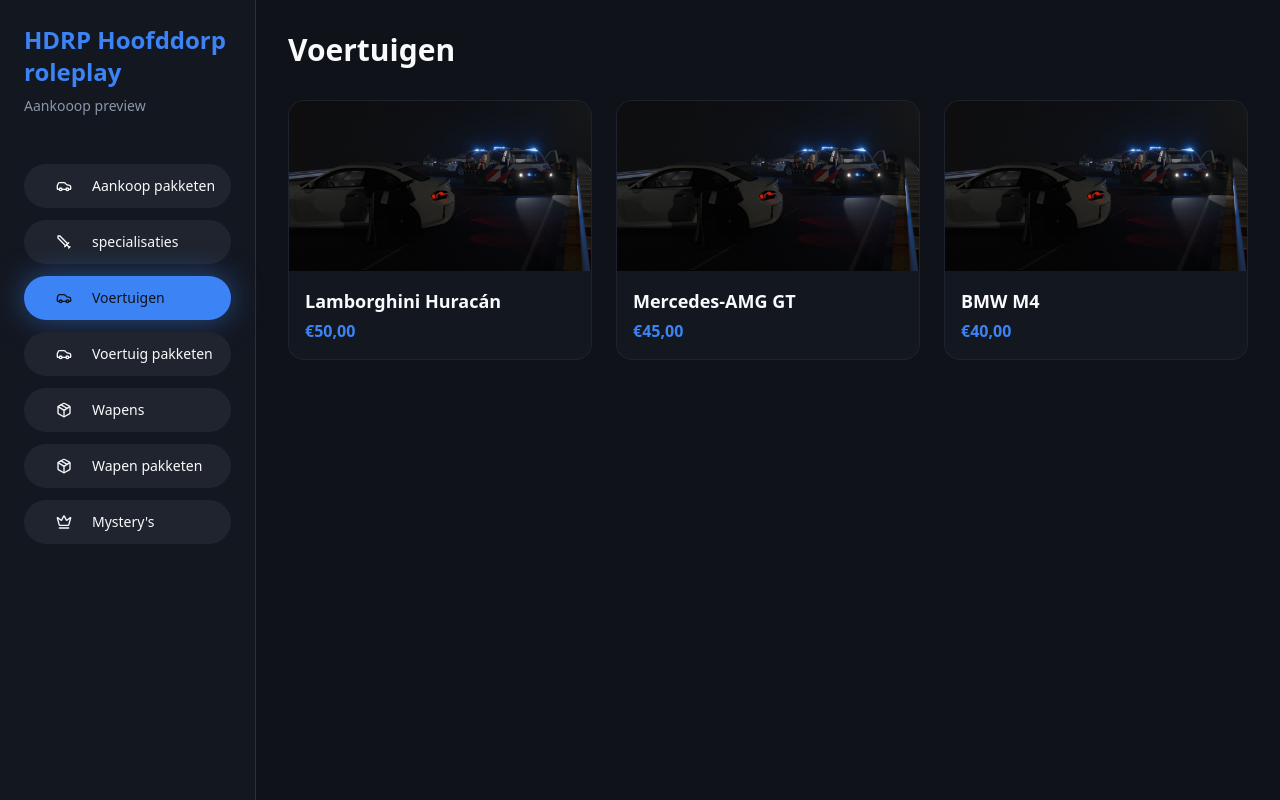
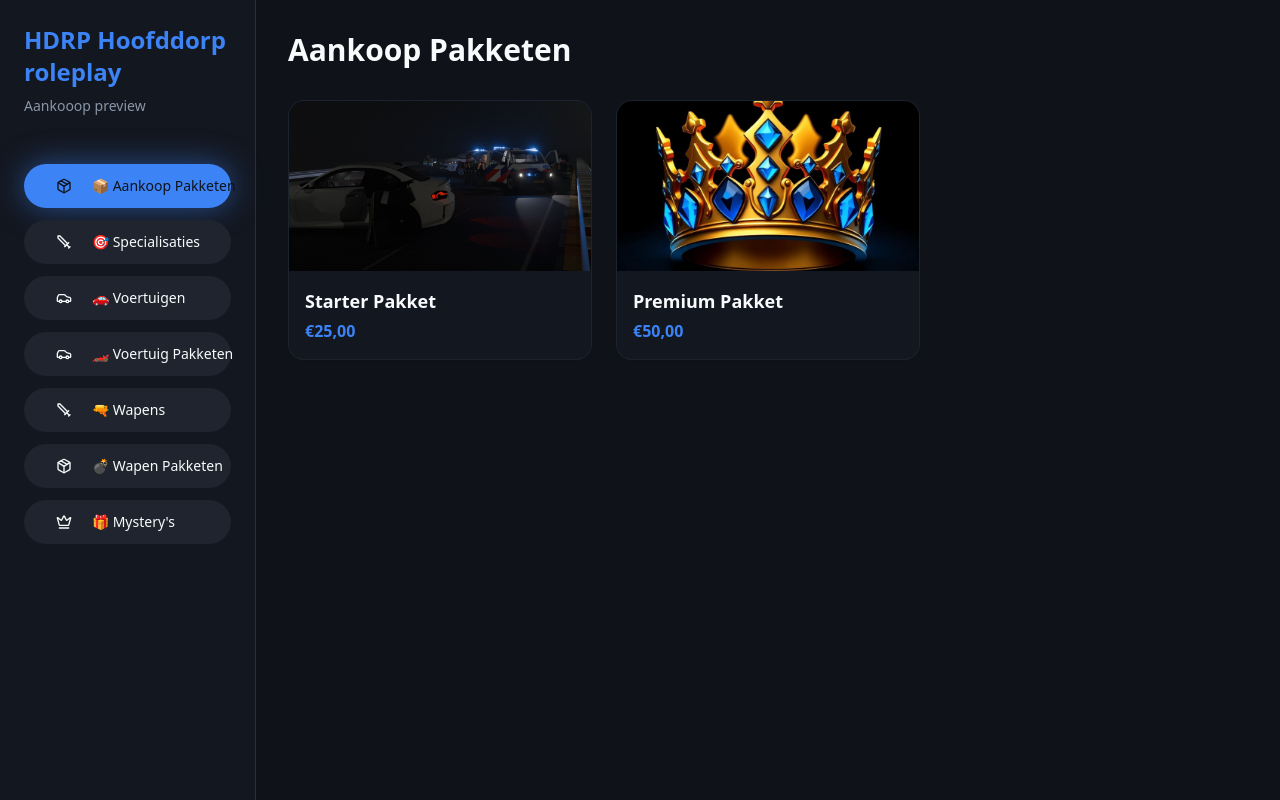
Before and after one commit to Mees079/gh-bluish-shine, a React (Vite) app: page / in a window 1280 px wide. Built offline with nearby package versions, Linux system fonts and the light colour scheme; the HTML template or start-up script is replaced by a standard one.

Commit message:
Fix bugs and improve UI

```diff
--- a/src/components/ProductModal.tsx
+++ b/src/components/ProductModal.tsx
@@ -43,15 +43,15 @@ export const ProductModal = ({ product, open, onOpenChange }: ProductModalProps)
   return (
     <>
       <Dialog open={open} onOpenChange={onOpenChange}>
-        <DialogContent className="max-w-3xl bg-card border-border max-h-[90vh] overflow-y-auto">
+        <DialogContent className="max-w-3xl bg-card border-border max-h-[90vh] overflow-y-auto custom-scrollbar sm:max-w-[90vw]">
           <DialogHeader>
-            <DialogTitle className="text-2xl text-foreground">{product.name}</DialogTitle>
-            <DialogDescription className="text-muted-foreground">
+            <DialogTitle className="text-xl sm:text-2xl text-foreground">{product.name}</DialogTitle>
+            <DialogDescription className="text-sm sm:text-base text-muted-foreground">
               {product.description}
             </DialogDescription>
           </DialogHeader>
 
-          <div className="space-y-6">
+          <div className="space-y-4 sm:space-y-6">
             {/* Afbeeldingen Galerie */}
             <div className="space-y-3">
               {/* Hoofd Afbeelding */}
@@ -95,19 +95,19 @@ export const ProductModal = ({ product, open, onOpenChange }: ProductModalProps)
 
             <div className="space-y-4">
               <div>
-                <h4 className="font-semibold text-foreground mb-2">Beschrijving</h4>
-                <p className="text-muted-foreground leading-relaxed">{product.details}</p>
+                <h4 className="font-semibold text-base sm:text-lg text-foreground mb-2">Beschrijving</h4>
+                <p className="text-sm sm:text-base text-muted-foreground leading-relaxed">{product.details}</p>
               </div>
 
-              <div className="flex items-center justify-between pt-4 border-t border-border">
+              <div className="flex flex-col sm:flex-row items-start sm:items-center justify-between gap-4 pt-4 border-t border-border">
                 <div>
-                  <p className="text-sm text-muted-foreground mb-1">Prijs</p>
-                  <p className="text-2xl font-bold text-primary">{product.price}</p>
+                  <p className="text-xs sm:text-sm text-muted-foreground mb-1">Prijs</p>
+                  <p className="text-xl sm:text-2xl font-bold text-primary">{product.price}</p>
                 </div>
                 <Button
                   variant="glow"
                   size="lg"
-                  className="rounded-full px-8"
+                  className="rounded-full px-6 sm:px-8 w-full sm:w-auto text-sm sm:text-base"
                   onClick={handleBuyClick}
                 >
                   Koop Nu
@@ -156,62 +156,62 @@ export const ProductModal = ({ product, open, onOpenChange }: ProductModalProps)
 
       {/* Aankoop Instructies Modal */}
       <Dialog open={instructionsOpen} onOpenChange={setInstructionsOpen}>
-        <DialogContent className="max-w-lg bg-card border-primary/30">
+        <DialogContent className="max-w-lg bg-card border-primary/30 sm:max-w-[90vw] custom-scrollbar">
           <DialogHeader>
-            <DialogTitle className="text-2xl text-primary flex items-center gap-2">
+            <DialogTitle className="text-xl sm:text-2xl text-primary flex items-center gap-2">
               📋 Hoe te kopen?
             </DialogTitle>
-            <DialogDescription className="text-muted-foreground">
+            <DialogDescription className="text-sm sm:text-base text-muted-foreground">
               Volg deze stappen om je aankoop te voltooien
             </DialogDescription>
           </DialogHeader>
 
-          <div className="space-y-6">
-            <div className="bg-primary/10 border border-primary/20 rounded-lg p-6">
-              <ol className="text-foreground space-y-4 list-none">
-                <li className="flex gap-3">
-                  <span className="flex-shrink-0 w-6 h-6 rounded-full bg-primary text-primary-foreground flex items-center justify-center text-sm font-bold">1</span>
+          <div className="space-y-4 sm:space-y-6">
+            <div className="bg-primary/10 border border-primary/20 rounded-lg p-4 sm:p-6">
+              <ol className="text-foreground space-y-3 sm:space-y-4 list-none text-sm sm:text-base">
+                <li className="flex gap-2 sm:gap-3">
+                  <span className="flex-shrink-0 w-5 h-5 sm:w-6 sm:h-6 rounded-full bg-primary text-primary-foreground flex items-center justify-center text-xs sm:text-sm font-bold">1</span>
                   <span>Klik op "Ga naar Discord" hieronder</span>
                 </li>
-                <li className="flex gap-3">
-                  <span className="flex-shrink-0 w-6 h-6 rounded-full bg-primary text-primary-foreground flex items-center justify-center text-sm font-bold">2</span>
+                <li className="flex gap-2 sm:gap-3">
+                  <span className="flex-shrink-0 w-5 h-5 sm:w-6 sm:h-6 rounded-full bg-primary text-primary-foreground flex items-center justify-center text-xs sm:text-sm font-bold">2</span>
                   <span className="font-semibold">Maak een AANKOOP ticket aan (GEEN vragen ticket!)</span>
                 </li>
-                <li className="flex gap-3">
-                  <span className="flex-shrink-0 w-6 h-6 rounded-full bg-primary text-primary-foreground flex items-center justify-center text-sm font-bold">3</span>
+                <li className="flex gap-2 sm:gap-3">
+                  <span className="flex-shrink-0 w-5 h-5 sm:w-6 sm:h-6 rounded-full bg-primary text-primary-foreground flex items-center justify-center text-xs sm:text-sm font-bold">3</span>
                   <span>Vul het formulier in met je gegevens</span>
                 </li>
-                <li className="flex gap-3">
-                  <span className="flex-shrink-0 w-6 h-6 rounded-full bg-primary text-primary-foreground flex items-center justify-center text-sm font-bold">4</span>
+                <li className="flex gap-2 sm:gap-3">
+                  <span className="flex-shrink-0 w-5 h-5 sm:w-6 sm:h-6 rounded-full bg-primary text-primary-foreground flex items-center justify-center text-xs sm:text-sm font-bold">4</span>
                   <span>Tag <span className="text-primary font-mono font-semibold">@Mees_079_</span> in het ticket</span>
                 </li>
-                <li className="flex gap-3">
-                  <span className="flex-shrink-0 w-6 h-6 rounded-full bg-primary text-primary-foreground flex items-center justify-center text-sm font-bold">5</span>
+                <li className="flex gap-2 sm:gap-3">
+                  <span className="flex-shrink-0 w-5 h-5 sm:w-6 sm:h-6 rounded-full bg-primary text-primary-foreground flex items-center justify-center text-xs sm:text-sm font-bold">5</span>
                   <span>Wacht op bevestiging en verdere instructies</span>
                 </li>
               </ol>
             </div>
 
-            <div className="bg-destructive/10 border border-destructive/20 rounded-lg p-4">
-              <p className="text-sm text-foreground">
+            <div className="bg-destructive/10 border border-destructive/20 rounded-lg p-3 sm:p-4">
+              <p className="text-xs sm:text-sm text-foreground">
                 <span className="font-bold text-destructive">⚠️ Let op:</span> Maak alleen een AANKOOP ticket aan, geen vragen ticket!
               </p>
             </div>
 
-            <div className="flex gap-3">
+            <div className="flex flex-col sm:flex-row gap-3">
               <Button
                 variant="outline"
-                className="flex-1"
+                className="flex-1 text-sm sm:text-base"
                 onClick={() => setInstructionsOpen(false)}
               >
                 Annuleren
               </Button>
               <Button
                 variant="glow"
-                className="flex-1"
+                className="flex-1 text-sm sm:text-base"
                 onClick={handleProceedToDiscord}
               >
-                Ga naar Discord <ExternalLink className="ml-2 h-4 w-4" />
+                Ga naar Discord <ExternalLink className="ml-2 h-3 w-3 sm:h-4 sm:w-4" />
               </Button>
             </div>
           </div>
--- a/src/components/Sidebar.tsx
+++ b/src/components/Sidebar.tsx
@@ -20,17 +20,17 @@ interface SidebarProps {
   onCategoryChange: (category: Category) => void;
 }
 
-// Voeg hier nieuwe categorie buttons toe
+// Voeg hier nieuwe categorie buttons toe met emoji's
 const categories = [
-  { id: "Aankoop pakketen" as Category, label: "Aankoop pakketen", icon: Car },
-  { id: "specialisaties" as Category, label: "specialisaties", icon: Sword },
-  { id: "voertuigen" as Category, label: "Voertuigen", icon: Car },
-  { id: "Voertuig pakketen" as Category, label: "Voertuig pakketen", icon: Car },
-  { id: "Wapens" as Category, label: "Wapens", icon: Package },
-  { id: "Wapen pakketen" as Category, label: "Wapen pakketen", icon: Package },
-  { id: "Mystery's" as Category, label: "Mystery's", icon: Crown },
+  { id: "Aankoop pakketen" as Category, label: "📦 Aankoop Pakketen", icon: Package },
+  { id: "specialisaties" as Category, label: "🎯 Specialisaties", icon: Sword },
+  { id: "Voertuigen" as Category, label: "🚗 Voertuigen", icon: Car },
+  { id: "Voertuig pakketen" as Category, label: "🏎️ Voertuig Pakketen", icon: Car },
+  { id: "Wapens" as Category, label: "🔫 Wapens", icon: Sword },
+  { id: "Wapen pakketen" as Category, label: "💣 Wapen Pakketen", icon: Package },
+  { id: "Mystery's" as Category, label: "🎁 Mystery's", icon: Crown },
   // NIEUWE CATEGORIE TOEVOEGEN? Kopieer een regel hierboven en pas aan!
-  // Voorbeeld: { id: "huizen" as Category, label: "Huizen", icon: Home },
+  // Voorbeeld: { id: "huizen" as Category, label: "🏠 Huizen", icon: Home },
 ];
 
 export const Sidebar = ({ activeCategory, onCategoryChange }: SidebarProps) => {
--- a/src/data/products.ts
+++ b/src/data/products.ts
@@ -26,20 +26,60 @@ import itemsImage from "@/assets/items-example.jpg";
 // ===================================================================
 
 export const products: Record<Category, Product[]> = {
-  voertuigen: [
+  "Aankoop pakketen": [
+    {
+      id: "pakket-1",
+      name: "Starter Pakket",
+      images: [carImage, weaponImage],
+      price: "€25,00",
+      description: "Perfect startpakket voor beginners",
+      details:
+        "Dit complete startpakket bevat alles wat je nodig hebt om te beginnen. Inclusief basis voertuig, starter wapens, en essentiële items. Ideaal voor nieuwe spelers die snel willen starten.",
+    },
+    {
+      id: "pakket-2",
+      name: "Premium Pakket",
+      images: [vipImage, carImage],
+      price: "€50,00",
+      description: "All-in-one premium ervaring",
+      details:
+        "Het ultieme pakket met premium voertuigen, exclusieve wapens en VIP status. Krijg directe toegang tot alles wat je nodig hebt voor de beste roleplay ervaring.",
+    },
+  ],
+  "specialisaties": [
+    {
+      id: "spec-1",
+      name: "Politie Specialisatie",
+      images: [weaponImage, itemsImage],
+      price: "€30,00",
+      description: "Word een elite politieagent",
+      details:
+        "Complete politie uitrusting met tactical gear, politie voertuig toegang, en speciale bevoegdheden. Inclusief politie uniform, wapens en training.",
+    },
+    {
+      id: "spec-2",
+      name: "Medic Specialisatie",
+      images: [itemsImage, vipImage],
+      price: "€25,00",
+      description: "Professionele medische training",
+      details:
+        "Volledige medische uitrusting en ambulance toegang. Inclusief geavanceerde medical kits, trauma training en exclusieve medic skins.",
+    },
+  ],
+  "Voertuigen": [
     {
       id: "car-1",
       name: "Lamborghini Huracán",
-      images: [carImage, carImage], // Je kan meerdere foto's toevoegen
+      images: [carImage, carImage],
       price: "€50,00",
       description: "Ultra snelle sportwagen met neon underglow",
       details:
-        "Deze prachtige Lamborghini Huracán is perfect voor de spelers die stijl en snelheid willen combineren. Met custom blauwe neon underglow en exclusieve tuning opties. Inclusief 100% motorupgrade, turbo en custom velgen. Maximale snelheid en handling voor de ultieme rijervaring in Hoofddorp.",
+        "Deze prachtige Lamborghini Huracán is perfect voor de spelers die stijl en snelheid willen combineren. Met custom blauwe neon underglow en exclusieve tuning opties. Inclusief 100% motorupgrade, turbo en custom velgen.",
     },
     {
       id: "car-2",
       name: "Mercedes-AMG GT",
-      images: [carImage],
+      images: [carImage, carImage],
       price: "€45,00",
       description: "Luxe sportwagen met premium afwerking",
       details:
@@ -48,14 +88,34 @@ export const products: Record<Category, Product[]> = {
     {
       id: "car-3",
       name: "BMW M4",
-      images: [carImage],
+      images: [carImage, carImage],
       price: "€40,00",
       description: "Sport sedan met race performance",
       details:
         "Een echte coureur's auto. De BMW M4 biedt ongeëvenaarde handling en acceleratie. Inclusief race chip tuning, sportuitlaat en custom spoiler. Ideaal voor street races en politie achtervolging.",
     },
   ],
-  wapens: [
+  "Voertuig pakketen": [
+    {
+      id: "carpak-1",
+      name: "Sport Car Collection",
+      images: [carImage, carImage],
+      price: "€120,00",
+      description: "3 premium sportwagens in één pakket",
+      details:
+        "Krijg directe toegang tot onze top 3 sportwagens: Lamborghini Huracán, Mercedes-AMG GT, en BMW M4. Bespaar €15 ten opzichte van losse aankoop. Alle voertuigen volledig getuned.",
+    },
+    {
+      id: "carpak-2",
+      name: "Luxury Car Bundle",
+      images: [carImage, carImage],
+      price: "€90,00",
+      description: "Premium luxe voertuigen collectie",
+      details:
+        "Exclusieve collectie van luxe voertuigen voor de zakelijke roleplay. Inclusief sedan, SUV en limousine. Perfect voor VIP characters en executives.",
+    },
+  ],
+  "Wapens": [
     {
       id: "weapon-1",
       name: "Tactical AR-15",
@@ -63,12 +123,12 @@ export const products: Record<Category, Product[]> = {
       price: "€25,00",
       description: "Zwaar aanvalsgeweer met blauwe neon",
       details:
-        "Dit state-of-the-art tactical rifle is uitgerust met holografisch vizier, laser sight en blue neon accenten. Perfecte nauwkeurigheid op middellange afstand. Inclusief 3 magazijnen en tactical grip. Alleen voor VIP+ leden beschikbaar.",
+        "Dit state-of-the-art tactical rifle is uitgerust met holografisch vizier, laser sight en blue neon accenten. Perfecte nauwkeurigheid op middellange afstand. Inclusief 3 magazijnen en tactical grip.",
     },
     {
       id: "weapon-2",
       name: "Desert Eagle .50",
-      images: [weaponImage],
+      images: [weaponImage, weaponImage],
       price: "€15,00",
       description: "Krachtig handvuurwapen",
       details:
@@ -77,69 +137,60 @@ export const products: Record<Category, Product[]> = {
     {
       id: "weapon-3",
       name: "MP5 SMG",
-      images: [weaponImage],
+      images: [weaponImage, weaponImage],
       price: "€20,00",
       description: "Tactisch machinegeweer",
       details:
         "Compacte en dodelijke MP5 met hoge vuursnelheid. Ideaal voor close-quarters combat. Inclusief reflex sight, foregrip en suppressor. Populair bij politie en special forces roleplay.",
     },
   ],
-  items: [
+  "Wapen pakketen": [
     {
-      id: "item-1",
-      name: "Tactical Backpack",
-      images: [itemsImage],
-      price: "€10,00",
-      description: "Extra inventory space met stijl",
+      id: "weappak-1",
+      name: "Arsenal Pack",
+      images: [weaponImage, weaponImage],
+      price: "€50,00",
+      description: "Complete wapencollectie",
       details:
-        "Deze premium tactical backpack biedt 50 extra inventory slots. Met LED verlichting en waterdichte compartimenten. Perfect voor lange expedities of als je veel items wilt dragen. Duurzaam en stijlvol.",
+        "Krijg alle beschikbare wapens in één pakket. Inclusief AR-15, Desert Eagle, MP5 en meer. Bespaar €10 ten opzichte van losse aankoop. Plus gratis munitie voor 1 maand.",
     },
     {
-      id: "item-2",
-      name: "Medic Kit Pro",
-      images: [itemsImage],
-      price: "€8,00",
-      description: "Uitgebreide medische set",
+      id: "weappak-2",
+      name: "Gang Starter Kit",
+      images: [weaponImage, weaponImage],
+      price: "€35,00",
+      description: "Essential gang weaponry",
       details:
-        "Complete medische kit met 10x bandages, 5x medkits en 3x adrenaline shots. Onmisbaar voor lange roleplay sessies. Inclusief draagtas en snelle toegang shortcuts.",
+        "Basis wapenpakket voor gang roleplay. Inclusief handguns, machinegeweer en messen. Perfect voor beginnende gang members.",
+    },
+  ],
+  "Mystery's": [
+    {
+      id: "mystery-1",
+      name: "Mystery Box Gold",
+      images: [vipImage, itemsImage],
+      price: "€20,00",
+      description: "Random premium item",
+      details:
+        "Ontvang een willekeurig premium item uit onze exclusieve collectie. Kans op zeldzame voertuigen, wapens, of VIP status. Elke box gegarandeerd minimaal €25 waarde.",
     },
     {
-      id: "item-3",
-      name: "Lockpick Set Deluxe",
-      images: [itemsImage],
-      price: "€12,00",
-      description: "Professional lockpicking tools",
+      id: "mystery-2",
+      name: "Mystery Box Diamond",
+      images: [vipImage, carImage],
+      price: "€40,00",
+      description: "Ultra rare premium rewards",
       details:
-        "Professionele lockpick set met verhoogde slagingskans. Inclusief 20 lockpicks en beginner tutorial. Ideaal voor criminal roleplay en heists. VIP krijgt extra success rate bonus.",
-    },
-  ],
-  vip: [
-    {
-      id: "vip-1",
-      name: "VIP Gold Status",
-      images: [vipImage],
-      price: "€30,00 / maand",
-      description: "Premium roleplay ervaring",
-      details:
-        "Krijg toegang tot exclusieve voertuigen, wapens en locaties. VIP Gold biedt: custom chat tag, prioriteit in queue, 2x XP boost, exclusieve skins, en toegang tot VIP-only events. Plus €50.000 in-game geld per week en gratis spawn location teleport.",
+        "De ultieme mystery box met kans op extreem zeldzame items. Gegarandeerd minimaal €60 waarde. Mogelijke rewards: lifetime VIP, exclusive vehicles, limited edition wapens.",
     },
     {
-      id: "vip-2",
-      name: "VIP Diamond Status",
-      images: [vipImage],
-      price: "€50,00 / maand",
-      description: "Ultimate premium ervaring",
+      id: "mystery-3",
+      name: "Weekly Mystery",
+      images: [itemsImage, weaponImage],
+      price: "€10,00",
+      description: "Wekelijkse verrassing",
       details:
-        "Het ultieme VIP pakket met alle Gold voordelen plus: custom Discord role, eigen garage space, admin priority support, 3x XP boost, en alle toekomstige DLC content gratis. Inclusief €100.000 in-game geld per week en custom character skin.",
-    },
-    {
-      id: "vip-3",
-      name: "VIP Lifetime",
-      images: [vipImage],
-      price: "€250,00 eenmalig",
-      description: "Levenslang VIP voordelen",
-      details:
-        "Eenmalige betaling voor permanente VIP Diamond status. Alle huidige en toekomstige VIP features voor altijd. Inclusief: custom server title, eigen radio station, unlimited respawns, en jouw naam in de server credits. Plus €500.000 starting cash.",
+        "Elke week een nieuwe mystery box met wisselende inhoud. Perfect voor regelmatige spelers. Gegarandeerd minimaal €12 waarde.",
     },
   ],
 };
--- a/src/index.css
+++ b/src/index.css
@@ -64,4 +64,29 @@ All colors MUST be HSL.
   body {
     @apply bg-background text-foreground;
   }
+
+  /* Custom Scrollbar Styling */
+  .custom-scrollbar::-webkit-scrollbar {
+    width: 8px;
+    height: 8px;
+  }
+
+  .custom-scrollbar::-webkit-scrollbar-track {
+    @apply bg-secondary/30 rounded-full;
+  }
+
+  .custom-scrollbar::-webkit-scrollbar-thumb {
+    @apply bg-primary/50 rounded-full;
+    transition: background-color 0.2s;
+  }
+
+  .custom-scrollbar::-webkit-scrollbar-thumb:hover {
+    @apply bg-primary;
+  }
+
+  /* Firefox scrollbar styling */
+  .custom-scrollbar {
+    scrollbar-width: thin;
+    scrollbar-color: hsl(var(--primary) / 0.5) hsl(var(--secondary) / 0.3);
+  }
 }
--- a/src/pages/Index.tsx
+++ b/src/pages/Index.tsx
@@ -6,7 +6,7 @@ import { Product } from "@/components/ProductCard";
 import { products } from "@/data/products";
 
 const Index = () => {
-  const [activeCategory, setActiveCategory] = useState<Category>("voertuigen");
+  const [activeCategory, setActiveCategory] = useState<Category>("Aankoop pakketen");
   const [selectedProduct, setSelectedProduct] = useState<Product | null>(null);
   const [modalOpen, setModalOpen] = useState(false);
 
```
